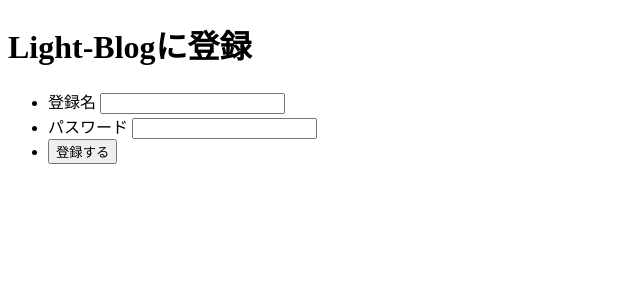
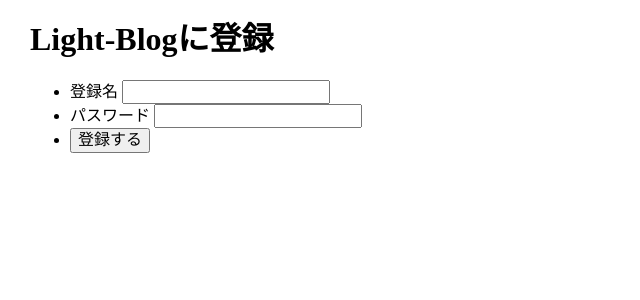
Before and after one commit to AttoCat/light-blog, a Flask app: page /signup in a window 1280 px wide. Shown: the top 300 px of the page, without its empty margins (0-640 px from the left). Run offline with Flask 2, Linux system fonts and the light colour scheme.

Commit message:
:wrench: CSS読み込み、クラス読み込み

```diff
--- a/templates/signup.html
+++ b/templates/signup.html
@@ -4,10 +4,12 @@
     <meta charset="UTF-8" />
     <meta name="viewport" content="width=device-width, initial-scale=1.0" />
     <title>Signup</title>
+    <link rel="stylesheet" href="../static/styles/normalize.css" />
+    <link rel="stylesheet" href="../static/styles/style.css" />
   </head>
   <body>
     <h1>Light-Blogに登録</h1>
-    <form action="/" method="POST">
+    <form action="/" method="POST" class="form">
       <ul>
         <li>
           <label for="user_name">登録名</label>
```
